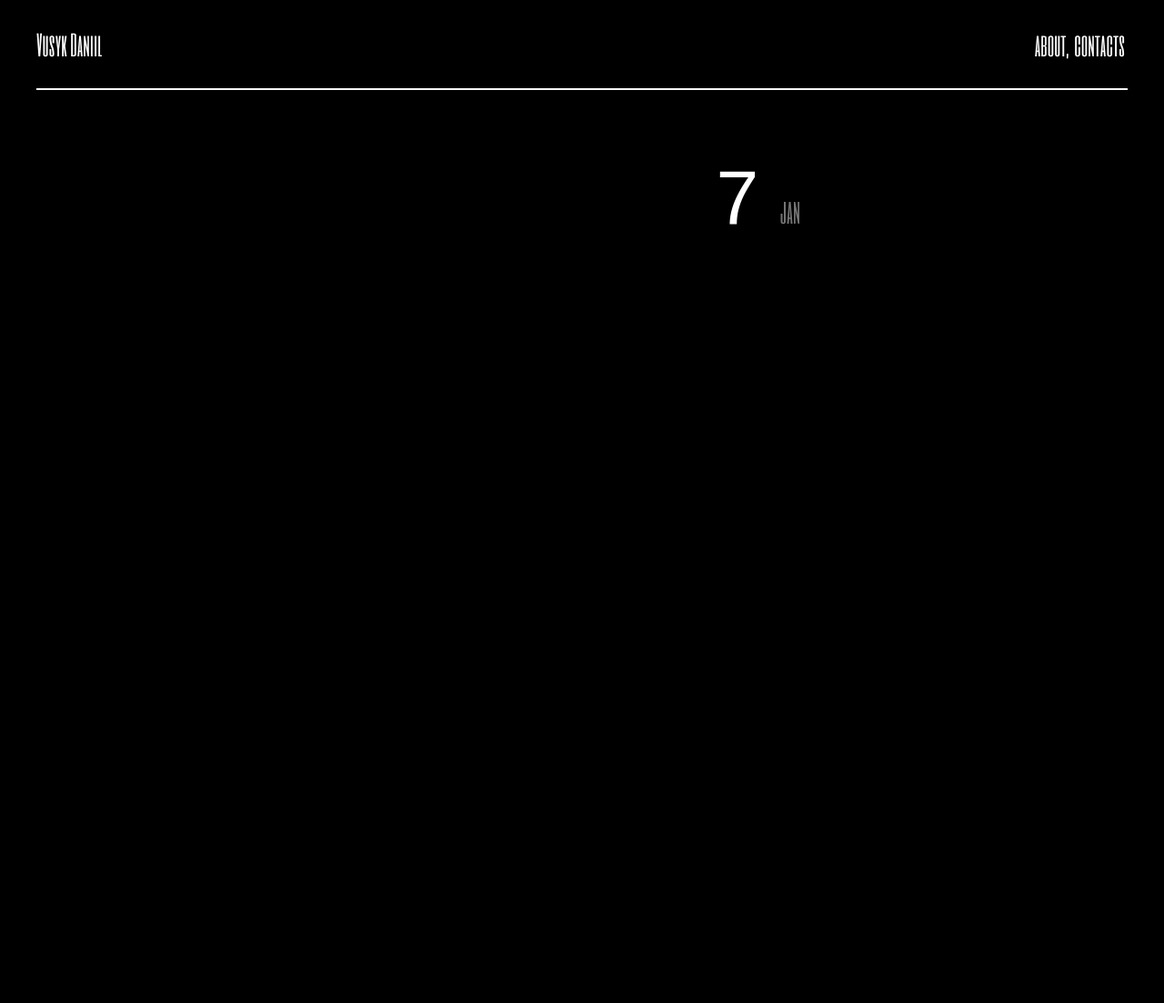
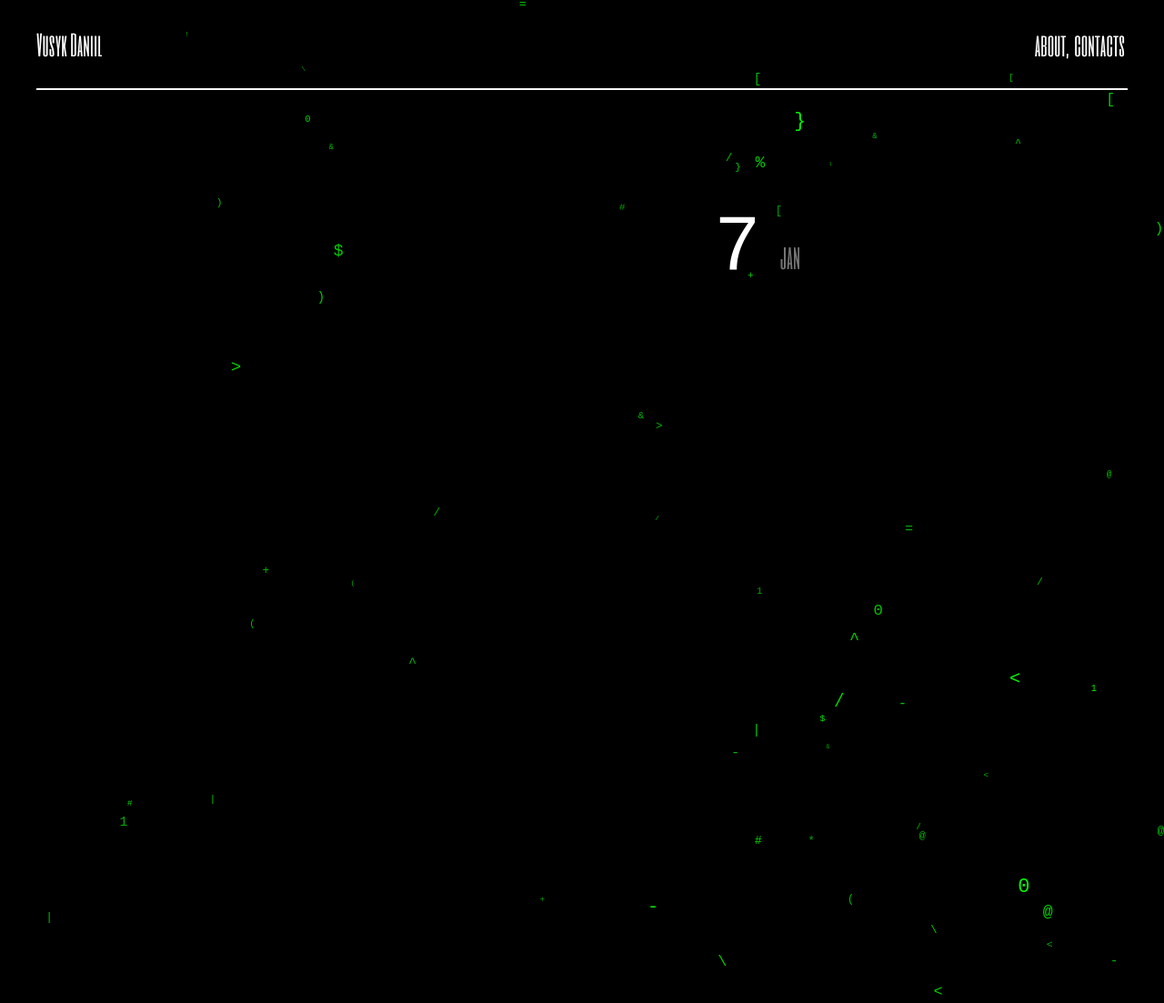
Before and after one commit to Chertopologov/visitCard, a plain HTML site: page pages/index.html in a window 1280 px wide. Shown: the top 1103 px of the page at 91% size. Drawn offline with Linux system fonts and the light colour scheme; animation ran at ten frames a second; a web font is replaced by a local one.

Commit message:
background

```diff
--- a/pages/index.html
+++ b/pages/index.html
@@ -10,6 +10,7 @@
     <title>VisitCard</title>
 </head>
 <body>
+    <div class="space"></div>
     <div class="background-container"></div>
     <header>
         <div class="wrap-header">
--- a/pages/script.js
+++ b/pages/script.js
@@ -43,3 +43,101 @@ function updateDateTime() {
 }
 setInterval(updateDateTime, 1000);
 updateDateTime();
+
+
+
+
+
+// document.addEventListener('DOMContentLoaded', function() {
+//   const space = document.querySelector('.space');
+//   const numberOfParticles = 100;
+
+//   for (let i = 0; i < numberOfParticles; i++) {
+//       createParticle();
+//   }
+
+//   function createParticle() {
+//       const particle = document.createElement('div');
+//       particle.classList.add('particle');
+
+//       // Случайное начальное положение
+//       particle.style.left = `${Math.random() * 100}vw`;
+//       particle.style.top = `${Math.random() * 100}vh`;
+
+//        // Случайный размер
+//        const size = Math.random() * 4 + 2;
+//        particle.style.width = `${size}px`;
+//        particle.style.height = `${size}px`;
+
+
+//        // Случайная задержка анимации
+//         const animationDelay = Math.random() * 5;
+//        particle.style.animationDelay = `${animationDelay}s`
+
+//       // Случайное время анимации и продолжительность
+//       const duration = Math.random() * 15 + 5;
+//       particle.style.animationDuration = `${duration}s`;
+
+//        // Случайное направление
+//        const direction = Math.random() < 0.5 ? -1 : 1;
+
+//       particle.style.transform = `translate(${Math.random() * 20 * direction}px, ${Math.random() * 20 * direction}px)`
+
+//       space.appendChild(particle);
+
+
+//        // Анимация частицы
+//        particle.animate([
+//            { transform: `translate(${Math.random() * 50 * direction}px, ${Math.random() * 50 * direction}px)  scale(1)` },
+//             {transform: `translate(${Math.random() * 50 * direction}px, ${Math.random() * 50 * direction}px)  scale(0.5)` }
+//           ], {
+//              duration: duration * 1000,
+//              iterations: Infinity,
+//              easing: 'linear' // Использование линейного easinga для равномерного движения
+//          });
+
+//   }
+// });
+
+document.addEventListener('DOMContentLoaded', function() {
+  const space = document.querySelector('.space');
+  const numberOfParticles = 200;
+
+  const symbols = ['0', '1', '!', '@', '#', '$', '%', '^', '&', '*', '(', ')', '-', '+', '=', '{', '}', '[', ']','<', '>', '/', '|', '\\'];
+
+  for (let i = 0; i < numberOfParticles; i++) {
+      createParticle();
+  }
+  function createParticle() {
+      const particle = document.createElement('div');
+      particle.classList.add('particle');
+       particle.textContent = symbols[Math.floor(Math.random() * symbols.length)];
+
+       const initialX = Math.random() * 100;
+      const initialY = Math.random() * 100;
+       particle.style.left = `${initialX}vw`;
+      particle.style.top = `${initialY}vh`;
+
+      const size = Math.random() * 2 + 1.2;
+      particle.style.fontSize = `${size * 8}px`;
+
+      const animationDelay = Math.random() * 10;
+       particle.style.animationDelay = `${animationDelay}s`;
+
+       const duration = Math.random() * 10 + 5;
+     particle.style.animationDuration = `${duration}s`;
+
+     const speedX = (Math.random() - 0.5) * 10;
+      const speedY = (Math.random() - 0.5) * 10;
+      particle.style.transform = `translate(${Math.random() * 10}px, ${Math.random() * 10}px)`
+      space.appendChild(particle);
+       particle.animate([
+          { transform: `translate(${initialX + speedX * duration}vw, ${initialY + speedY * duration}vh) scale(1)`, opacity: 1 },
+           {transform: `translate(${initialX + (Math.random() * 20)}vw, ${initialY + (Math.random() * 20)}vh) scale(0.5)`, opacity: 0.6}
+         ], {
+             duration: duration * 1000,
+             iterations: Infinity,
+              easing: 'linear'
+          });
+  }
+});
--- a/pages/style.css
+++ b/pages/style.css
@@ -48,7 +48,7 @@ body {
 
 
 .page-header {
-    z-index: 2; /* Повышаем z-index для header*/
+    z-index: 2;
     opacity: 0;
     transform: translateY(-20px);
     transition: opacity 0.5s ease, transform 0.5s ease;
@@ -63,13 +63,30 @@ body {
     opacity: 0;
     transform: translateY(20px);
     transition: opacity 0.5s ease, transform 0.5s ease;
-    z-index: 3; /* Повышаем z-index для footer*/
-    min-height: 100px; /* Добавляем минимальную высоту*/
+    z-index: 3;
+    min-height: 100px;
 }
 
 .page-footer.visible {
     opacity: 1;
     transform: translateY(0);
+}
+.space {
+    position: fixed;
+    top: 0;
+    left: 0;
+    width: 100%;
+    height: 100%;
+    z-index: -1;
+}
+
+.particle {
+    position: absolute;
+    color: #00ff00;
+    font-family: monospace;
+    font-size: 16px;
+    pointer-events: none;
+    white-space: nowrap;
 }
 
 
@@ -79,6 +96,7 @@ header {
     color: #fff;
     width: 1200px;
     margin: 0 auto;
+    position: relative;
 
 }
     .wrap-header{
@@ -198,7 +216,7 @@ main {
             width: 70%;
             font-family: sans-serif;
             text-align: end;
-            margin-top: 50px;
+            margin-top: 100px;
           }
           #dateDisplay {
             font-size: 84px;
@@ -239,8 +257,9 @@ main {
 
         }
             .main-wrapper .h2 {
-                font-size: 60px;
+                font-size: 120px;
                 padding-bottom: 20px;
+                font-family: 'MyFont';
 
             }
             .main-wrapper .content :nth-child(1) {
```
